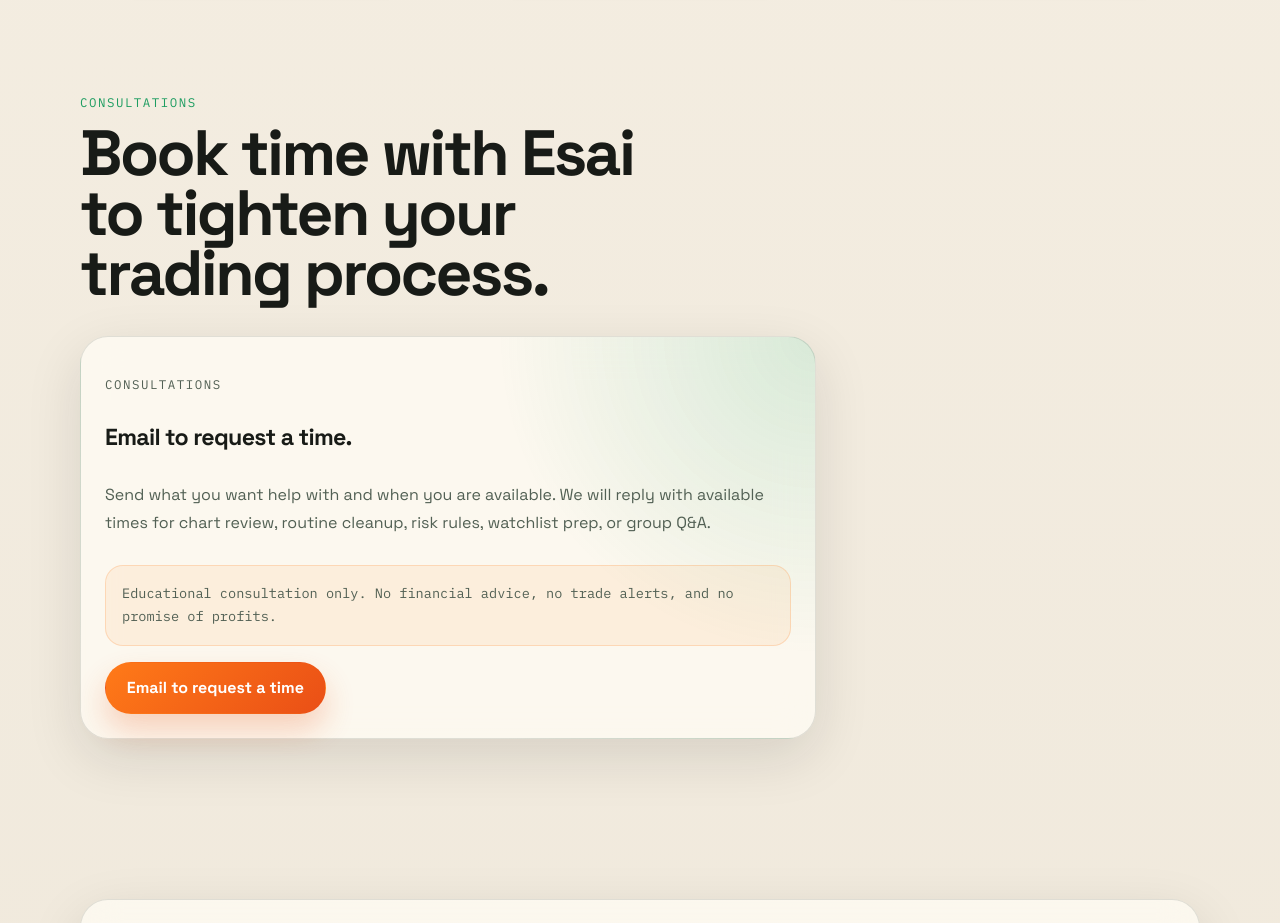
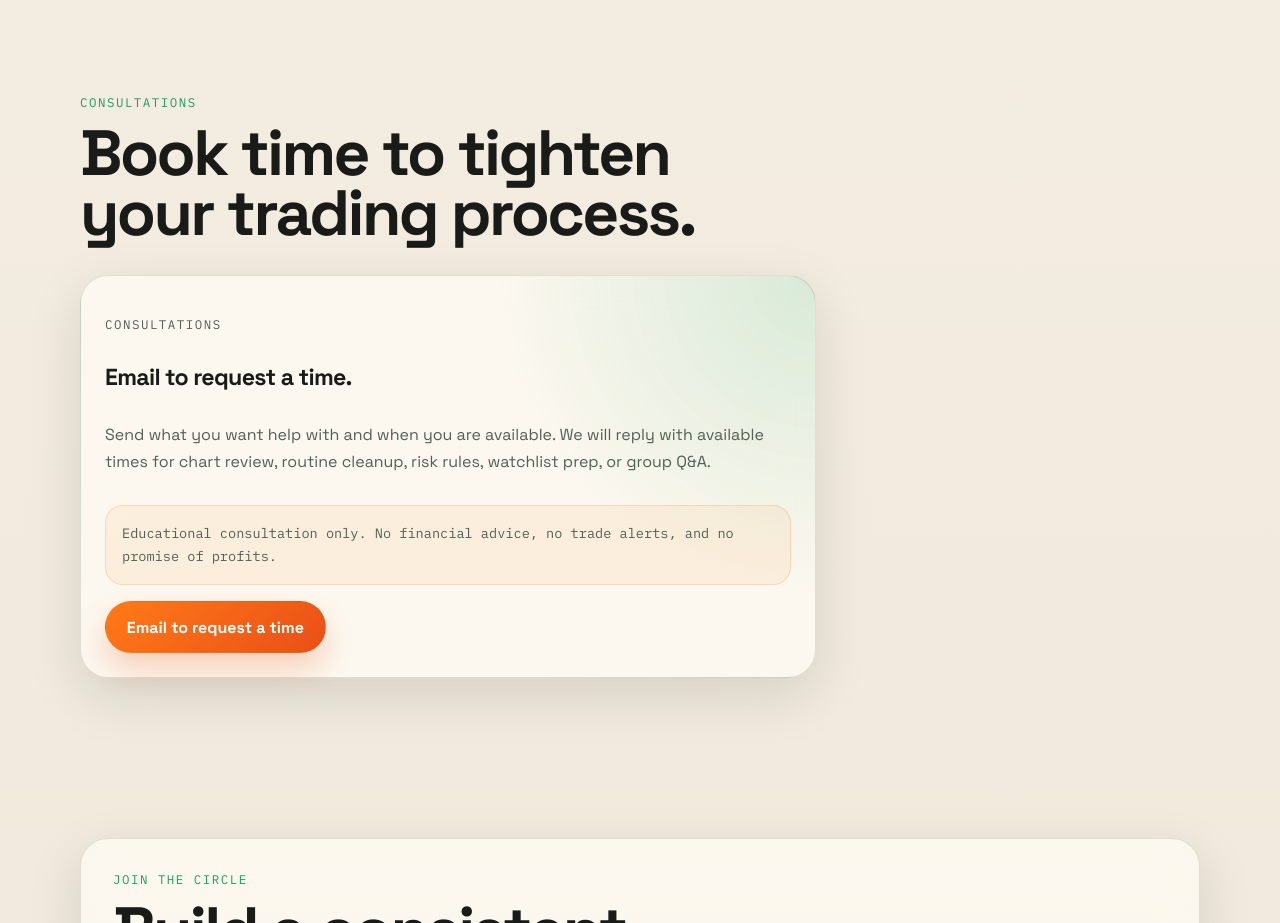
Before and after one commit to tmsteph/sd-day-traders, a plain HTML site: page index.html in a window 1280 px wide. Shown: the part 2854-3777 px from the top of the page. Drawn offline with Linux system fonts and the light colour scheme.

Commit message:
Remove name from consultation heading

```diff
--- a/index.html
+++ b/index.html
@@ -194,7 +194,7 @@
         <section class="section" id="consultations">
           <div class="section-heading" data-reveal>
             <p class="eyebrow">Consultations</p>
-            <h2>Book time with Esai to tighten your trading process.</h2>
+            <h2>Book time to tighten your trading process.</h2>
           </div>
 
           <div class="booking-layout booking-layout-simple">
```
